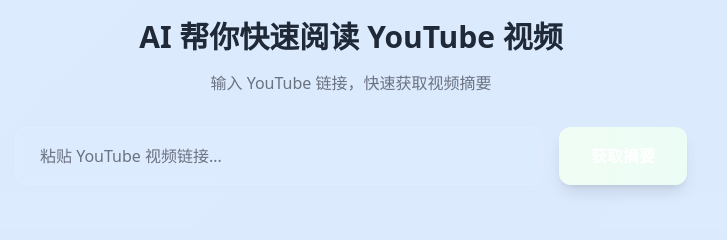
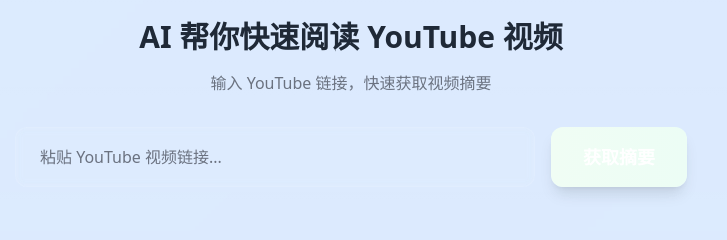
Before and after one commit to Summermax-cmd/summer-home, a website: page summer-portfolio.html in a window 1280 px wide. Shown: the part 3200-3440 px from the top of the page, 289-1016 px from the left. Drawn offline with nearby package versions, Linux system fonts and the light colour scheme; animation ran at ten frames a second.

Commit message:
Enhance button text visibility

```diff
--- a/summer-portfolio.html
+++ b/summer-portfolio.html
@@ -943,7 +943,7 @@
                             >
                             <button
                                 onclick="fetchVideoSummary()"
-                                class="px-8 py-4 bg-gradient-to-r from-gradient-primary to-gradient-secondary text-white rounded-xl font-semibold hover:from-gradient-secondary hover:to-gradient-primary transition-all duration-300 shadow-lg hover:shadow-xl"
+                                class="px-8 py-4 bg-gradient-to-r from-gradient-primary to-gradient-secondary text-white rounded-xl font-bold text-lg hover:from-gradient-secondary hover:to-gradient-primary transition-all duration-300 shadow-lg hover:shadow-xl hover:scale-105"
                             >
                                 获取摘要
                             </button>
```
